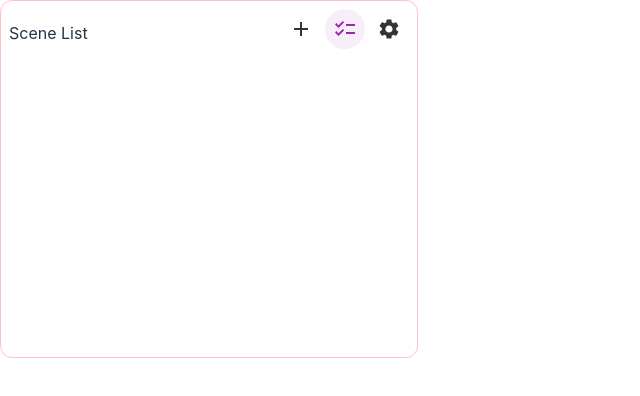
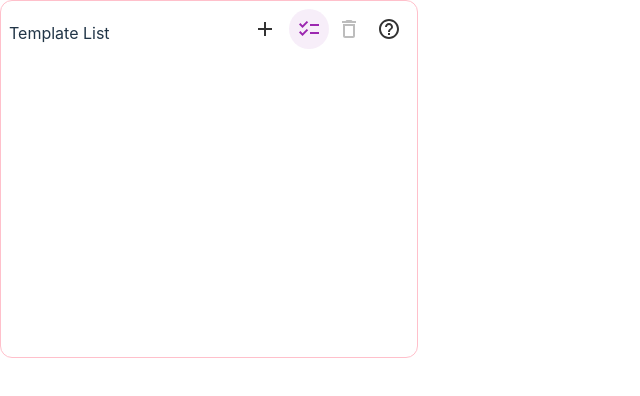
Before and after one commit to LouisTsang-jk/chatgpt-seal, a React (Vite) app: page / in a window 1280 px wide. Both pictures are taken after a click on the button 345 px from the left and 29 px from the top of the page. Shown: the top 396 px of the page, without its empty margins (0-640 px from the left). Built offline with nearby package versions, Linux system fonts and the light colour scheme.

Commit message:
feat: batch operator

```diff
--- a/package.json
+++ b/package.json
@@ -1,11 +1,11 @@
 {
-  "name": "chatgpt-scene",
+  "name": "chatgpt-seal",
   "private": true,
   "version": "0.0.0",
   "type": "module",
   "scripts": {
     "dev": "vite",
-    "build": "tsc && vite build && cp manifest.json dist/manifest.json",
+    "build": "tsc && vite build && cp manifest.json dist/manifest.json && cp logo.png dist/logo.png",
     "watch": "vite build --watch",
     "lint": "eslint src --ext ts,tsx --report-unused-disable-directives --max-warnings 0",
     "preview": "vite preview"
--- a/src/hooks/useStorage.ts
+++ b/src/hooks/useStorage.ts
@@ -2,7 +2,6 @@ import { useState, useEffect } from 'react';
 
 function useStorage<T>(key: string): [T | null, (newData: T) => void] {
   const [data, setData] = useState<T | null>(null);
-
   const isChromeExtension = !!chrome?.storage?.local;
 
   useEffect(() => {
@@ -26,7 +25,6 @@ function useStorage<T>(key: string): [T | null, (newData: T) => void] {
       setData(newData);
     }
   };
-
   return [data, setStorageData];
 }
 
--- a/src/views/About/index.tsx
+++ b/src/views/About/index.tsx
@@ -0,0 +1,3 @@
+export default function About() {
+  return <>About</>
+}
--- a/src/views/Editor/index.tsx
+++ b/src/views/Editor/index.tsx
@@ -1,5 +1,5 @@
-import { useEffect, useId } from "react"
-import { Link, useParams } from "react-router-dom"
+import { useId } from "react"
+import { Link } from "react-router-dom"
 import { useForm } from "react-hook-form"
 import Button from "@mui/material/Button"
 import TextField from "@mui/material/TextField"
@@ -16,7 +16,9 @@ interface FormValues {
 }
 
 export default function Editor() {
-  const { id } = useParams()
+  const [template, setTemplate] = useStorage<Template[]>(StorageKey)
+
+  // const { id } = useParams()
 
   const newId = useId()
   const navigate = useNavigate()
@@ -31,28 +33,24 @@ export default function Editor() {
   useKey(
     (event) => event.code === "Enter" && (event.ctrlKey || event.metaKey),
     (event) => {
-      console.log("Command + Enter or Ctrl + Enter was pressed")
-      // 这里是你的提交表单的逻辑
       event.preventDefault()
-      const values = getValues();
+      const values = getValues()
       onSubmit(values)
     },
     {},
-    []
+    [template]
   )
 
   useKey(
     (event) => event.code === "Escape",
     (event) => {
       event.preventDefault()
-      console.log("Esc Press")
       navigate(-1)
     },
     {},
     []
   )
 
-  const [template, setTemplate] = useStorage<Template[]>(StorageKey)
   const { openSnackbar } = useSnackbar()
 
   function createTemplate(title: string, body: string) {
@@ -61,7 +59,6 @@ export default function Editor() {
       title,
       body
     }
-    console.log("标记:", template)
     const updatedTemplate = template
       ? [...template, newTemplate]
       : [newTemplate]
--- a/src/views/Main/components/List/index.tsx
+++ b/src/views/Main/components/List/index.tsx
@@ -40,6 +40,7 @@ export default function List(props: ListProps) {
   }, [templateStorage])
 
   const handleToggle = (template: Template) => {
+    if (!isBatchOperationActive) return
     template.checked = !template.checked
     setTemplateList([...templateList])
   }
@@ -51,11 +52,13 @@ export default function List(props: ListProps) {
           dense
           component="li"
           key={templateIndex}
+          sx={{ padding: '0 8px' }}
           onClick={() => handleToggle(template)}
         >
           {isBatchOperationActive && (
             <ListItemIcon>
               <Checkbox
+                size="small"
                 checked={template.checked || false}
                 inputProps={{ "aria-label": "controlled" }}
               />
--- a/src/views/Main/components/Toolbar/index.tsx
+++ b/src/views/Main/components/Toolbar/index.tsx
@@ -1,16 +1,25 @@
-import { IconButton, InputBase, ToggleButton, Tooltip } from "@mui/material"
+import {
+  Box,
+  IconButton,
+  InputBase,
+  ToggleButton,
+  Tooltip
+} from "@mui/material"
 import SearchIcon from "@mui/icons-material/Search"
 import AddIcon from "@mui/icons-material/Add"
-import SettingsIcon from "@mui/icons-material/Settings"
+import HelpOutlineIcon from "@mui/icons-material/HelpOutline"
 import ChecklistIcon from "@mui/icons-material/Checklist"
+import DeleteOutlineIcon from "@mui/icons-material/DeleteOutline"
 import styled from "styled-components"
 import { Link } from "react-router-dom"
+import { DataContext } from "@/DataContext"
+import { useContext, useEffect } from "react"
+import { useToggle } from "react-use"
 
 interface ToolbarProps {
   isBatchOperationActive: boolean
   handleBatchChange: (nextValue?: any) => void
 }
-
 
 const ToolbarTitleDiv = styled.div``
 
@@ -43,6 +52,8 @@ const SearchInputIcon = styled(SearchIcon)`
 
 const ActionBtnGroupDiv = styled.div`
   margin-bottom: 8px;
+  display: flex;
+  align-items: center;
   button {
     color: #333;
   }
@@ -53,10 +64,27 @@ const ActionBtnGroupDiv = styled.div`
 
 export default function Toolbar(props: ToolbarProps) {
   const { isBatchOperationActive, handleBatchChange } = props
+  const { templateList } = useContext(DataContext)
+
+  const [disabledBatchAction, disabledBatchActionChange] = useToggle(true)
+
+  useEffect(() => {
+    for (const template of templateList) {
+      if (template.checked) {
+        disabledBatchActionChange(false)
+        return
+      }
+    }
+    disabledBatchActionChange(true)
+  }, [templateList])
+
+  const handleBatchDelete = () => {
+    console.log('templateList:', templateList)
+  }
 
   return (
     <>
-      <ToolbarTitleDiv>Scene List</ToolbarTitleDiv>
+      <ToolbarTitleDiv>Template List</ToolbarTitleDiv>
       <ToolbarActionDiv>
         {false && (
           <>
@@ -71,8 +99,8 @@ export default function Toolbar(props: ToolbarProps) {
         )}
         <ActionBtnGroupDiv>
           <Link to="/create">
-            <Tooltip title="Create a new Scene">
-              <IconButton color="secondary" aria-label="Create a new scene">
+            <Tooltip title="Create a new Template">
+              <IconButton color="secondary" aria-label="Create a new template">
                 <AddIcon />
               </IconButton>
             </Tooltip>
@@ -94,11 +122,33 @@ export default function Toolbar(props: ToolbarProps) {
               <ChecklistIcon />
             </ToggleButton>
           </Tooltip>
-          <Tooltip title="Setting">
-            <IconButton color="secondary" aria-label="Setting">
-              <SettingsIcon />
-            </IconButton>
-          </Tooltip>
+          {isBatchOperationActive && (
+            <Tooltip
+              title={
+                disabledBatchAction
+                  ? "Please choose a template to delete"
+                  : "Delete"
+              }
+            >
+              <Box display="inline-flex">
+                <IconButton
+                  color="secondary"
+                  disabled={disabledBatchAction}
+                  onClick={handleBatchDelete}
+                  aria-label="Delete"
+                >
+                  <DeleteOutlineIcon />
+                </IconButton>
+              </Box>
+            </Tooltip>
+          )}
+          <Link to="/about">
+            <Tooltip title="Info">
+              <IconButton color="secondary" aria-label="Info">
+                <HelpOutlineIcon />
+              </IconButton>
+            </Tooltip>
+          </Link>
         </ActionBtnGroupDiv>
       </ToolbarActionDiv>
     </>
--- a/src/views/Main/index.tsx
+++ b/src/views/Main/index.tsx
@@ -16,12 +16,12 @@ const ListContainerDiv = styled.div`
 `
 
 export default function Main() {
-  const [isBatchOperationActive, toggleisBatchOperationActive] = useToggle(false);
+  const [isBatchOperationActive, toggleIsBatchOperationActive] = useToggle(false);
 
   return (
     <>
       <ToolbarContainerDiv>
-        <Toolbar isBatchOperationActive={isBatchOperationActive} handleBatchChange={toggleisBatchOperationActive}  />
+        <Toolbar isBatchOperationActive={isBatchOperationActive} handleBatchChange={toggleIsBatchOperationActive}  />
       </ToolbarContainerDiv>
       <ListContainerDiv>
         <List isBatchOperationActive={isBatchOperationActive} />
```
Also changed, not shown: src/content.ts (+18 -24 lines), src/main.tsx (+2 -5 lines), logo.png (added), manifest.json, src/views/Setting/index.tsx (deleted), 1 other file (tests, documents, lock files or other folders).
